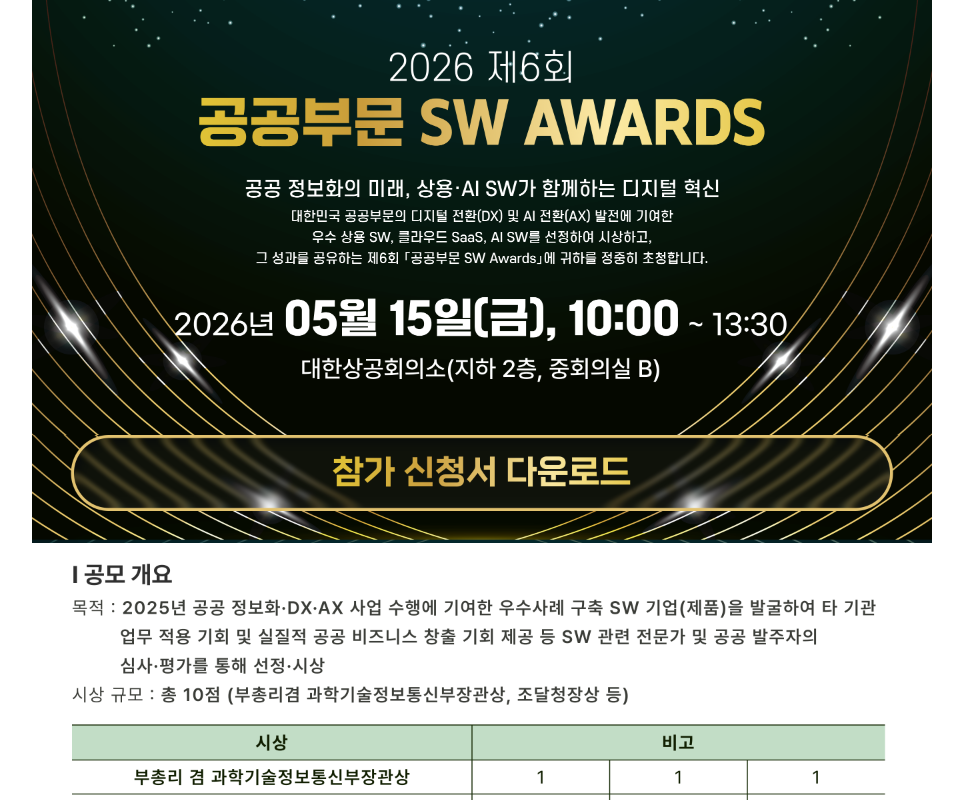
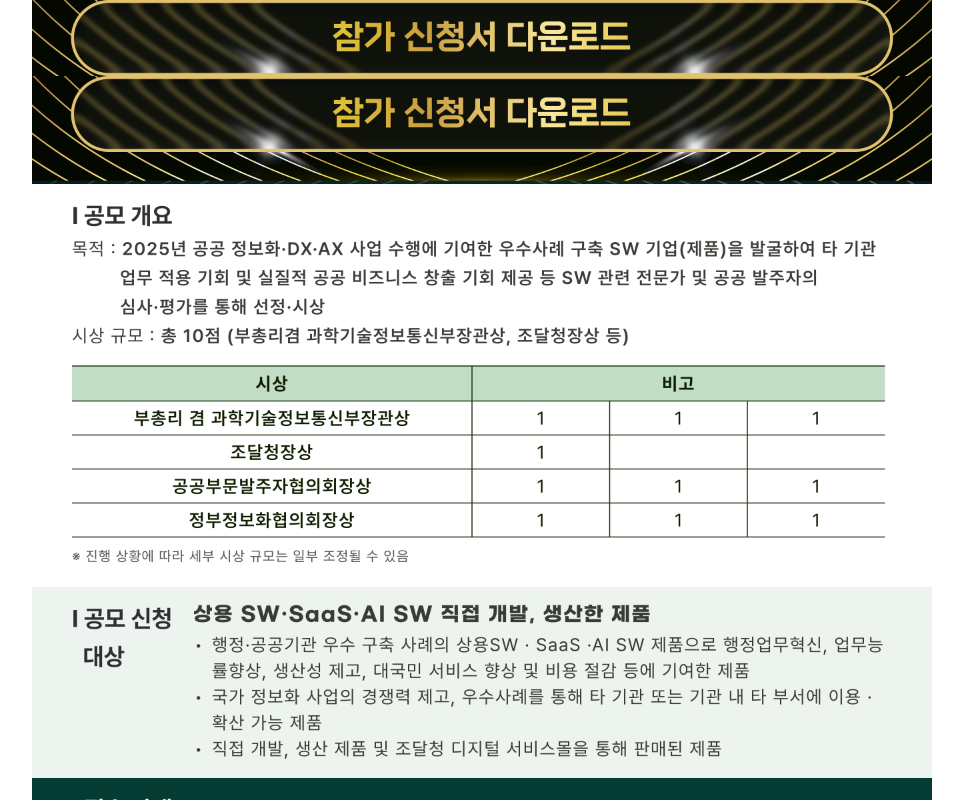
Before and after one commit to koswkosw/2026-SW-AWARDS, a plain HTML site: page index.html in a window 1280 px wide. Shown: the whole page, without its empty margins (158-1121 px from the left). Drawn offline with Linux system fonts and the light colour scheme.

Commit message:
Update index.html

```diff
--- a/index.html
+++ b/index.html
@@ -24,8 +24,8 @@
 <body>
 
 <picture>
-    <source srcset="img01.png" media="(max-width: 600px)">
-    <img src="img01.png" alt="img01" style="position: relative; display: block; margin: 0 auto; width: 100%; max-width: 900px;">
+    <source srcset="img02.png" media="(max-width: 600px)">
+    <img src="img02.png" alt="img01" style="position: relative; display: block; margin: 0 auto; width: 100%; max-width: 900px;">
 </picture>
 
 <a href="https://blog.kakaocdn.net/dna/ejY4Io/dJMcaaLBWzx/AAAAAAAAAAAAAAAAAAAAAJIawZ76EkG1SymAOaJ40dh4OXiNBZkSyXcw9ENLLkAy/2026%20%EC%A0%9C6%ED%9A%8C%20%EA%B3%B5%EA%B3%B5%EB%B6%80%EB%AC%B8%20SW%20Awards%20%EA%B3%B5%EA%B3%B5%20%EC%9D%B4%EC%9A%A9%20%ED%99%95%EC%82%B0%20%EC%9A%B0%EC%88%98%EC%82%AC%EB%A1%80%20%EA%B3%B5%EB%AA%A8%20%EC%A0%9C%EC%B6%9C%20%EC%84%9C%EB%A5%98.hwp?credential=yqXZFxpELC7KVnFOS48ylbz2pIh7yKj8&expires=1777561199&allow_ip=&allow_referer=&signature=J%2BNLQToM7zLZ5vSNv7h3qohZ6rk%3D&attach=1&knm=tfile.hwp">
```
